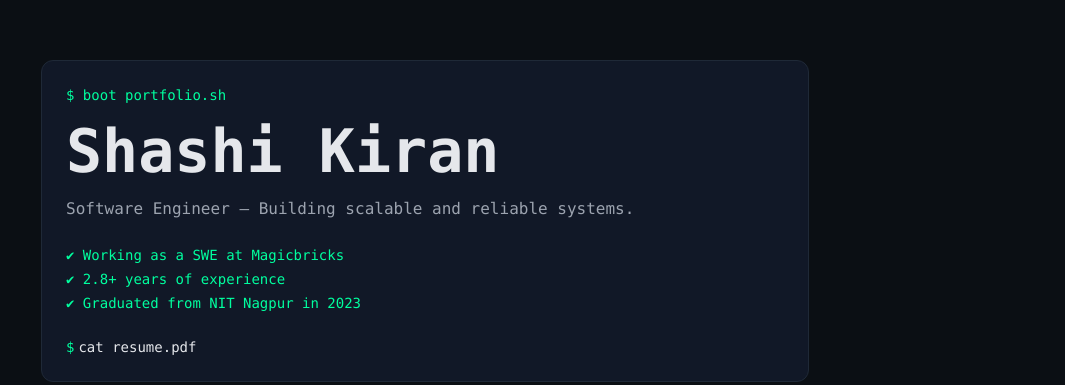
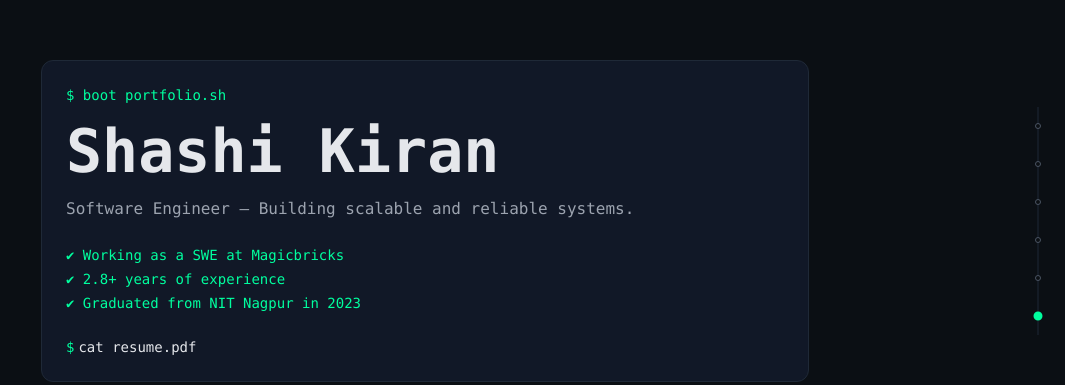
Before and after one commit to bshashikiran/bshashikiran.github.io, a React (Vite) app: page / in a window 1280 px wide. Shown: the part 179-564 px from the top of the page, without its empty margins (215-1280 px from the left). Built offline with nearby package versions, Linux system fonts and the light colour scheme.

Commit message:
Add: Nar Bar

```diff
--- a/src/App.jsx
+++ b/src/App.jsx
@@ -7,12 +7,14 @@ import Experience from "./sections/Experience";
 import Projects from "./sections/Projects";
 import Contact from "./sections/Contact";
 import GoToTop from "./components/GoToTop";
+import SideNav from "./components/SideNav";
 import Resume from "./pages/Resume";
 import AnalyticsTracker from "./components/AnalyticsTracker";
 
 function Home() {
   return (
     <>
+      <SideNav />
       <Hero />
       <About />
       <Skills />
--- /dev/null
+++ b/src/components/SideNav.jsx
@@ -0,0 +1,141 @@
+import { useEffect, useRef, useState } from "react";
+import { NAV } from "../constants/nav";
+
+export default function SideNav() {
+  const [active, setActive] = useState(NAV[0].id);
+  const [open, setOpen] = useState(false);
+  const closeTimer = useRef();
+
+  useEffect(() => {
+    const handleScroll = () => {
+      const offset = 120;
+
+      const scrollBottom = window.innerHeight + window.scrollY;
+      const docHeight = document.documentElement.scrollHeight;
+      if (scrollBottom >= docHeight - 4) {
+        setActive(NAV[NAV.length - 1].id);
+        return;
+      }
+
+      let current = NAV[0].id;
+
+      for (const s of NAV) {
+        const el = document.getElementById(s.id);
+        if (!el) continue;
+
+        const top = el.getBoundingClientRect().top;
+        if (top - offset <= 0) {
+          current = s.id;
+        }
+      }
+
+      setActive(current);
+    };
+
+    window.addEventListener("scroll", handleScroll, { passive: true });
+    handleScroll();
+
+    return () => window.removeEventListener("scroll", handleScroll);
+  }, []);
+
+  const onNavClick = (e, id) => {
+    e.preventDefault();
+
+    const el = document.getElementById(id);
+    if (!el) return;
+
+    el.scrollIntoView({ behavior: "smooth", block: "start" });
+
+    window.gtag?.("event", "nav_click", {
+      section: id,
+    });
+
+    setOpen(false);
+  };
+
+  const onEnter = () => {
+    clearTimeout(closeTimer.current);
+    setOpen(true);
+  };
+
+  const onLeave = () => {
+    clearTimeout(closeTimer.current);
+    closeTimer.current = setTimeout(() => setOpen(false), 150);
+  };
+
+  return (
+    <nav
+      aria-label="Section navigation"
+      onMouseEnter={onEnter}
+      onMouseLeave={onLeave}
+      className="fixed right-6 top-1/2 -translate-y-1/2 z-40 hidden md:block"
+    >
+      <span
+        aria-hidden
+        className="absolute inset-y-0 -left-4 right-0"
+      />
+
+      <div
+        className={`absolute right-full top-1/2 -translate-y-1/2 mr-3 transition-all duration-200 ${
+          open
+            ? "opacity-100 translate-x-0 pointer-events-auto"
+            : "opacity-0 translate-x-2 pointer-events-none"
+        }`}
+      >
+        <ul className="bg-card border border-gray-800 rounded-lg py-2 min-w-[160px] shadow-xl">
+          {NAV.map((s) => {
+            const isActive = active === s.id;
+
+            return (
+              <li key={s.id}>
+                <a
+                  href={`#${s.id}`}
+                  onClick={(e) => onNavClick(e, s.id)}
+                  aria-current={isActive ? "true" : undefined}
+                  className={`block px-4 py-2 font-mono text-sm transition-colors ${
+                    isActive
+                      ? "text-accent"
+                      : "text-gray-400 hover:text-accent"
+                  }`}
+                >
+                  <span className="text-gray-600 mr-2">$</span>
+                  {s.label}
+                </a>
+              </li>
+            );
+          })}
+        </ul>
+      </div>
+
+      <div className="relative flex flex-col items-center gap-6 py-3">
+        <span
+          aria-hidden
+          className="absolute left-1/2 -translate-x-1/2 top-0 bottom-0 w-px bg-gray-800"
+        />
+
+        {NAV.map((s) => {
+          const isActive = active === s.id;
+
+          return (
+            <a
+              key={s.id}
+              href={`#${s.id}`}
+              onClick={(e) => onNavClick(e, s.id)}
+              aria-label={s.label}
+              aria-current={isActive ? "true" : undefined}
+              className="relative flex items-center py-1"
+            >
+              <span
+                className={`relative z-10 block w-1.5 h-1.5 rounded-full border transition-all duration-200
+                  ${isActive
+                    ? "bg-accent border-accent scale-150"
+                    : "bg-bg border-gray-600 hover:border-accent hover:scale-150"
+                  }`}
+              />
+            </a>
+          );
+        })}
+      </div>
+    </nav>
+  );
+}
--- /dev/null
+++ b/src/constants/nav.js
@@ -0,0 +1,8 @@
+export const NAV = [
+    { id: "home", label: "home" },
+    { id: "about", label: "about" },
+    { id: "skills", label: "skills" },
+    { id: "experience", label: "experience" },
+    { id: "projects", label: "projects" },
+    { id: "contact", label: "contact" },
+];
--- a/src/index.css
+++ b/src/index.css
@@ -4,6 +4,16 @@
 
 body {
   @apply bg-bg text-gray-200 font-mono antialiased;
+}
+
+html {
+  scrollbar-width: none;
+  -ms-overflow-style: none;
+}
+
+html::-webkit-scrollbar,
+body::-webkit-scrollbar {
+  display: none;
 }
 
 * {
--- a/src/sections/Contact.jsx
+++ b/src/sections/Contact.jsx
@@ -4,7 +4,7 @@ import { SITE } from "../constants/site";
 
 export default function Contact() {
   return (
-    <Container>
+    <Container id="contact">
       <SectionTitle title="curl contact.me" />
 
       <div className="flex gap-4 flex-wrap">
--- a/src/sections/Experience.jsx
+++ b/src/sections/Experience.jsx
@@ -4,7 +4,7 @@ import { EXPERIENCE } from "../constants/experience";
 
 export default function Experience() {
   return (
-    <Container>
+    <Container id="experience">
       <SectionTitle title="pwd" />
 
       {EXPERIENCE.map((exp) => (
--- a/src/sections/Hero.jsx
+++ b/src/sections/Hero.jsx
@@ -10,7 +10,7 @@ export default function Hero() {
   }
 
   return (
-    <section className="min-h-screen flex items-center justify-center px-6">
+    <section id="home" className="min-h-screen flex items-center justify-center px-6">
       <div className="w-full max-w-3xl bg-card border border-gray-800 p-6 rounded-xl">
 
         <p className="text-accent text-sm">$ boot portfolio.sh</p>
--- a/src/sections/Projects.jsx
+++ b/src/sections/Projects.jsx
@@ -4,7 +4,7 @@ import { PROJECTS } from "../constants/projects";
 
 export default function Projects() {
   return (
-    <Container>
+    <Container id="projects">
       <SectionTitle title="ls ./projects" />
 
       <div className="grid md:grid-cols-2 gap-6">
--- a/src/sections/Skills.jsx
+++ b/src/sections/Skills.jsx
@@ -4,7 +4,7 @@ import { SKILLS } from "../constants/skills";
 
 export default function Skills() {
   return (
-    <Container>
+    <Container id="skills">
       <SectionTitle title="tech_stack" />
 
       <div className="grid grid-cols-1 sm:grid-cols-2 lg:grid-cols-3 gap-x-8 gap-y-8">
```
